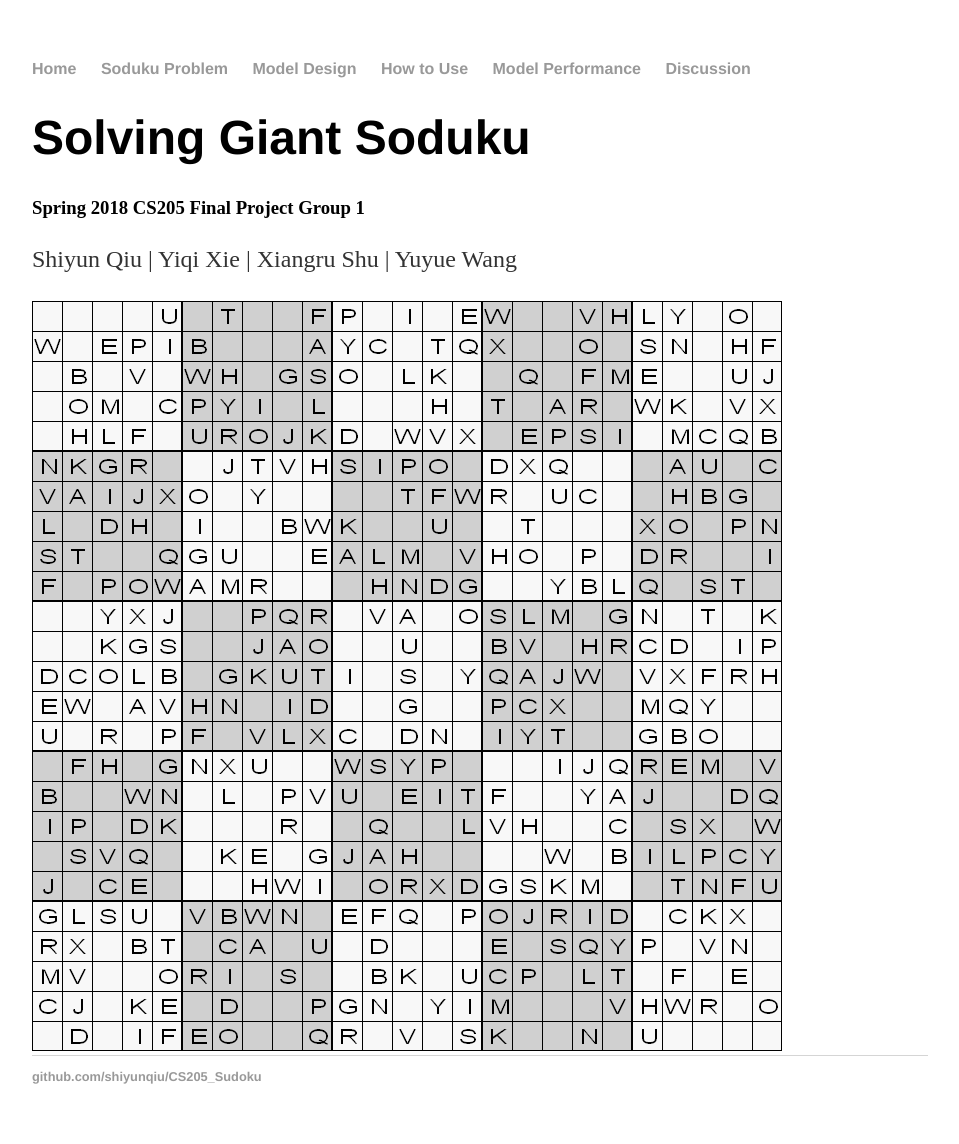
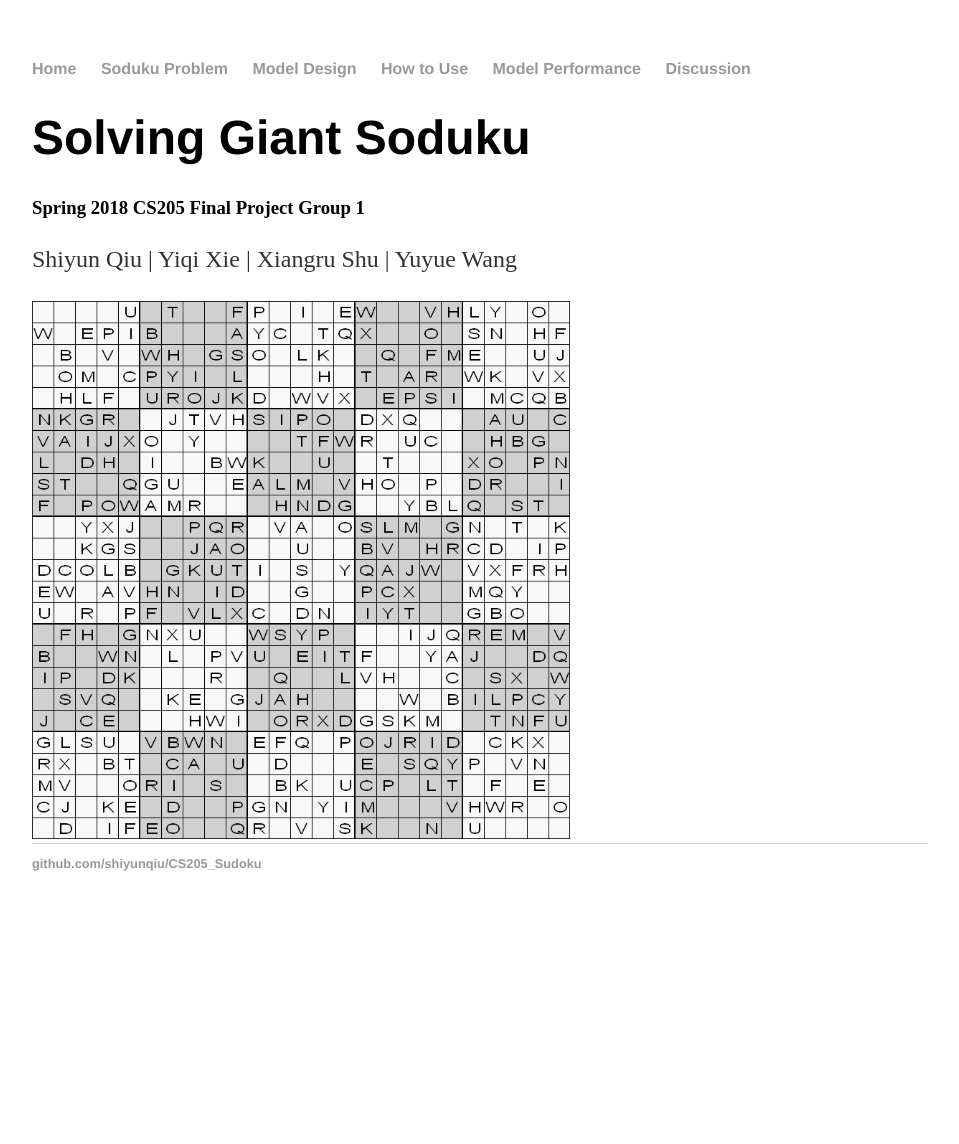
Before and after one commit to shuxiangru/CS205_G1.github.io, a Jekyll site: the page built from index.html, in a window 1280 px wide. Shown: the whole page, without its empty margins (160-1119 px from the left). Built offline with Jekyll 4.4.1, drawn with Linux system fonts in a browser that asks for light colours; after the commit the page ends 931 px from its top, so only the background shows below that.

Commit message:
Update index.html

```diff
--- a/index.html
+++ b/index.html
@@ -8,5 +8,5 @@ title: Spring 2018 CS205 Final Project Group 1
 			<h1>Solving Giant Soduku </h1>
 			<h3>Spring 2018 CS205 Final Project Group 1</h3>
 			<p> Shiyun Qiu | Yiqi Xie | Xiangru Shu | Yuyue Wang</p>
-		<img src="/CS205_G1.github.io/img/sudoku.jpg" alt="sudoku">
+		<img src="/CS205_G1.github.io/img/sudoku.jpg" alt="sudoku" width=60% height=60%>
 		</div>
```
